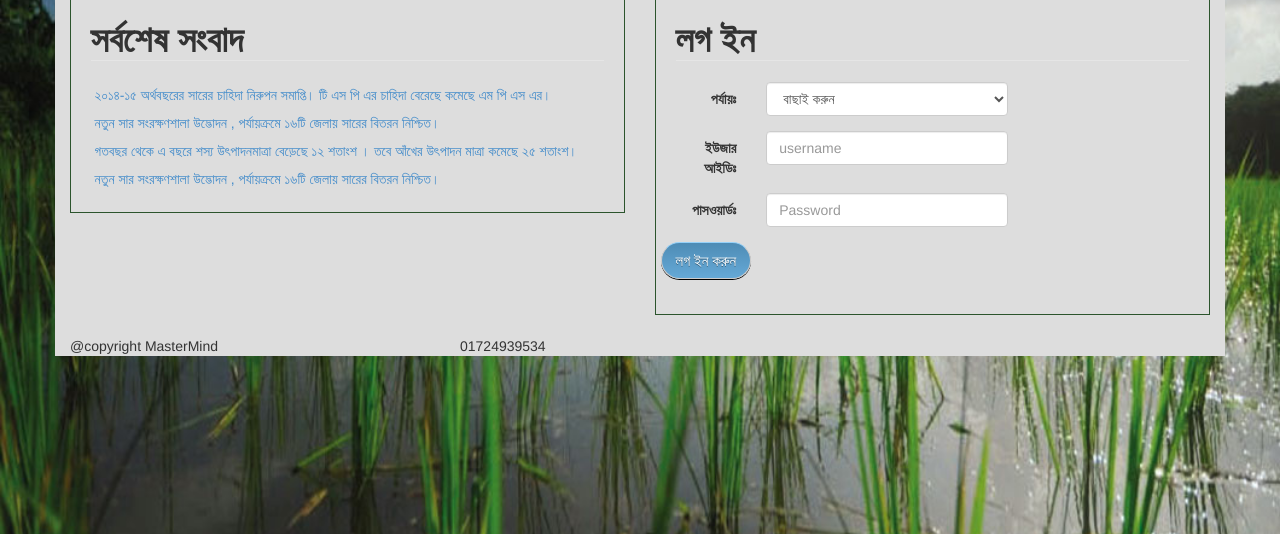
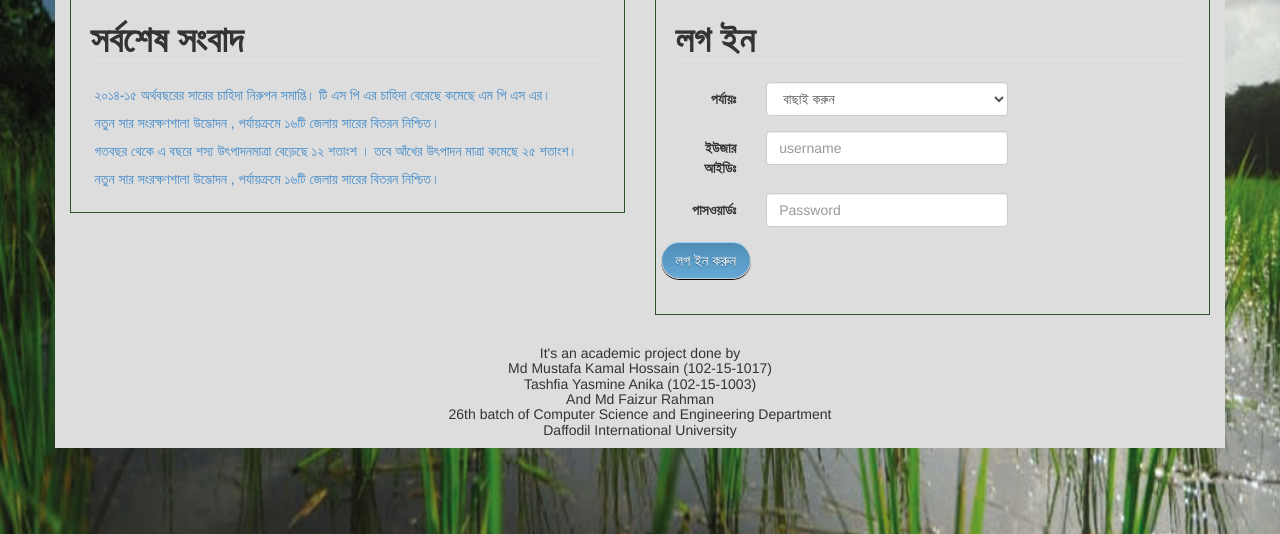
Before and after one commit to mustafa-Mlab/OFM, a PHP site: page /index.php in a window 1280 px wide. Shown: the part 266-800 px from the top of the page. Run offline with PHP 8.4, Linux system fonts and the light colour scheme; data that the repository does not hold is empty; some libraries are stand-ins or nearby versions.

Commit message:
24th commit
footer fixed
some process need to fix (change database name)

```diff
--- a/footer.php
+++ b/footer.php
@@ -1,12 +1,17 @@
 <div class="footer container clearfix ofwhite">
     <div class="row">
-        <div class="col-md-4">
-            @copyright MasterMind
+        <div class="col-md-3">
+
         </div>
-        <div class="col-md-4">
-            01724939534
+        <div class="col-md-6 center-align">
+           <h5>It's an academic project done by </br>
+            Md Mustafa Kamal Hossain (102-15-1017)</br>
+            Tashfia Yasmine Anika (102-15-1003)</br>
+            And Md Faizur Rahman </br>
+            26th batch of Computer Science and Engineering Department  </br>
+            Daffodil International University </br> </h5>
         </div>
-        <div class="col-md-4">
+        <div class="col-md-3">
 
         </div>
     </div>
```
Also changed, not shown: nbproject/private/private.xml (+1 -17 lines).
